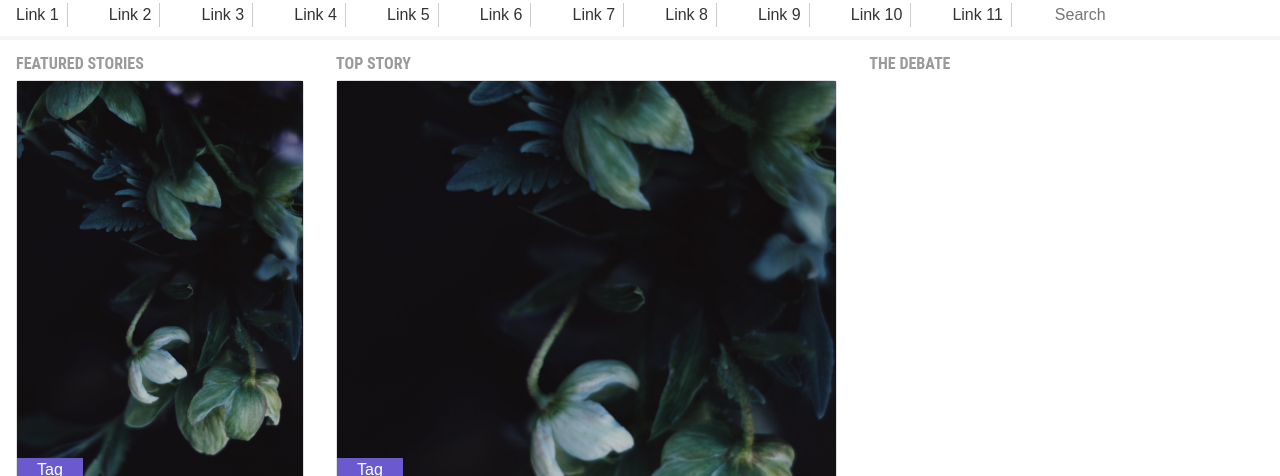
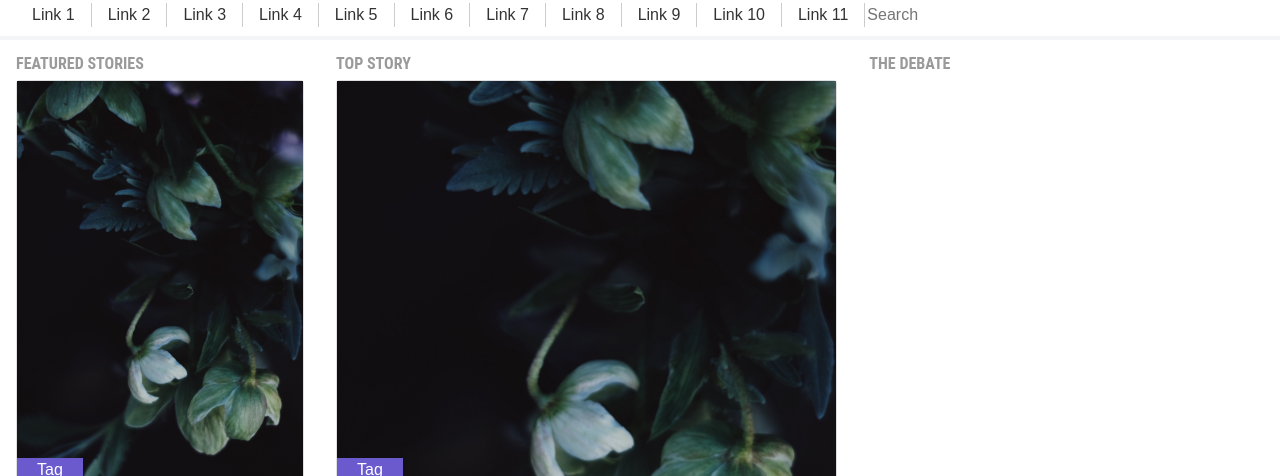
Before and after one commit to TheAlchemistKE/Newsweek-Clone, a website: page index.html in a window 1280 px wide. Shown: the part 101-577 px from the top of the page. Drawn offline with nearby package versions, Linux system fonts and the light colour scheme.

Commit message:
Make changes.

```diff
--- a/index.html
+++ b/index.html
@@ -22,24 +22,24 @@
                 <a href="#" class="btn btn-primary">Subscribe</a>
             </div>
         </div>
-        <nav class="d-flex justify-content-between align-items-center navbar mb-1">
-            <a href="" class="pr-2">Link 1</a>
-            <a href="" class="pr-2">Link 2</a>
-            <a href="" class="pr-2">Link 3</a>
-            <a href="" class="pr-2">Link 4</a>
-            <a href="" class="pr-2">Link 5</a>
-            <a href="" class="pr-2">Link 6</a>
-            <a href="" class="pr-2">Link 7</a>
-            <a href="" class="pr-2">Link 8</a>
-            <a href="" class="pr-2">Link 9</a>
-            <a href="" class="pr-2">Link 10</a>
-            <a href="" class="pr-2">Link 11</a>
+        <nav class="d-flex justify-content-start align-items-center navbar mb-1">
+            <a href="" class="pl-3 pr-3">Link 1</a>
+            <a href="" class="pl-3 pr-3">Link 2</a>
+            <a href="" class="pl-3 pr-3">Link 3</a>
+            <a href="" class="pl-3 pr-3">Link 4</a>
+            <a href="" class="pl-3 pr-3">Link 5</a>
+            <a href="" class="pl-3 pr-3">Link 6</a>
+            <a href="" class="pl-3 pr-3">Link 7</a>
+            <a href="" class="pl-3 pr-3">Link 8</a>
+            <a href="" class="pl-3 pr-3">Link 9</a>
+            <a href="" class="pl-3 pr-3">Link 10</a>
+            <a href="" class="pl-3 pr-3">Link 11</a>
             <input type="search" id="search" placeholder="Search">
         </nav>
     </header>
     <main class="container-fluid">
-        <section class="row d-flex justify-content-end landing">
-            <div class="col-lg-3 p-3">
+        <section class="row d-flex justify-content-end position-sticky landing">
+            <div class="col-lg-3 p-3 d-flex flex-column align-self-end">
                 <h2 class="title">Featured Stories</h2>
                 <div class="card">
                     <div class="card-image d-flex justify-content-start align-items-end">
@@ -98,7 +98,7 @@
                     <p>Lorem ipsum dolor sit amet consectetur adipisicing elit. Quo voluptate eum soluta perspiciatis dolor. Eum iure minima ratione corporis incidunt, maiores dolorum quo saepe explicabo esse. Quidem labore suscipit sequi?</p>
                 </div>
             </div>
-            <div class="col-lg-5 p-3 sticky-top">
+            <div class="col-lg-5 p-3">
                 <h2 class="title">Top Story</h2>
                 <div class="card">
                     <div class="card-image d-flex justify-content-start align-items-end">
@@ -156,7 +156,7 @@
                     <img src="./assets/images/background.jpg" alt="" class="col-lg-2 row-card p-0 m-0">
                     <p class="col-lg-9 pl-2 m-0">Lorem ipsum dolor sit amet consectetur adipisicing </p>
                 </div>
-                <div class="row mt-2">
+                <div class="row mt-2 mb-2">
                     <img src="./assets/images/background.jpg" alt="" class="col-lg-2 row-card p-0 m-0">
                     <p class="col-lg-9 pl-2 m-0">Lorem ipsum dolor sit amet consectetur adipisicing </p>
                 </div>
@@ -168,7 +168,7 @@
                     <img src="./assets/images/background.jpg" alt="" class="col-lg-2 row-card p-0 m-0">
                     <p class="col-lg-9 pl-2 m-0">Lorem ipsum dolor sit amet consectetur adipisicing </p>
                 </div>
-                <div class="row mt-2">
+                <div class="row mt-2 mb-2">
                     <img src="./assets/images/background.jpg" alt="" class="col-lg-2 row-card p-0 m-0">
                     <p class="col-lg-9 pl-2 m-0">Lorem ipsum dolor sit amet consectetur adipisicing </p>
                 </div>
@@ -180,7 +180,7 @@
                     <img src="./assets/images/background.jpg" alt="" class="col-lg-2 row-card p-0 m-0">
                     <p class="col-lg-9 pl-2 m-0">Lorem ipsum dolor sit amet consectetur adipisicing </p>
                 </div>
-                <div class="row mt-2">
+                <div class="row mt-2 mb-2">
                     <img src="./assets/images/background.jpg" alt="" class="col-lg-2 row-card p-0 m-0">
                     <p class="col-lg-9 pl-2 m-0">Lorem ipsum dolor sit amet consectetur adipisicing </p>
                 </div>
```
